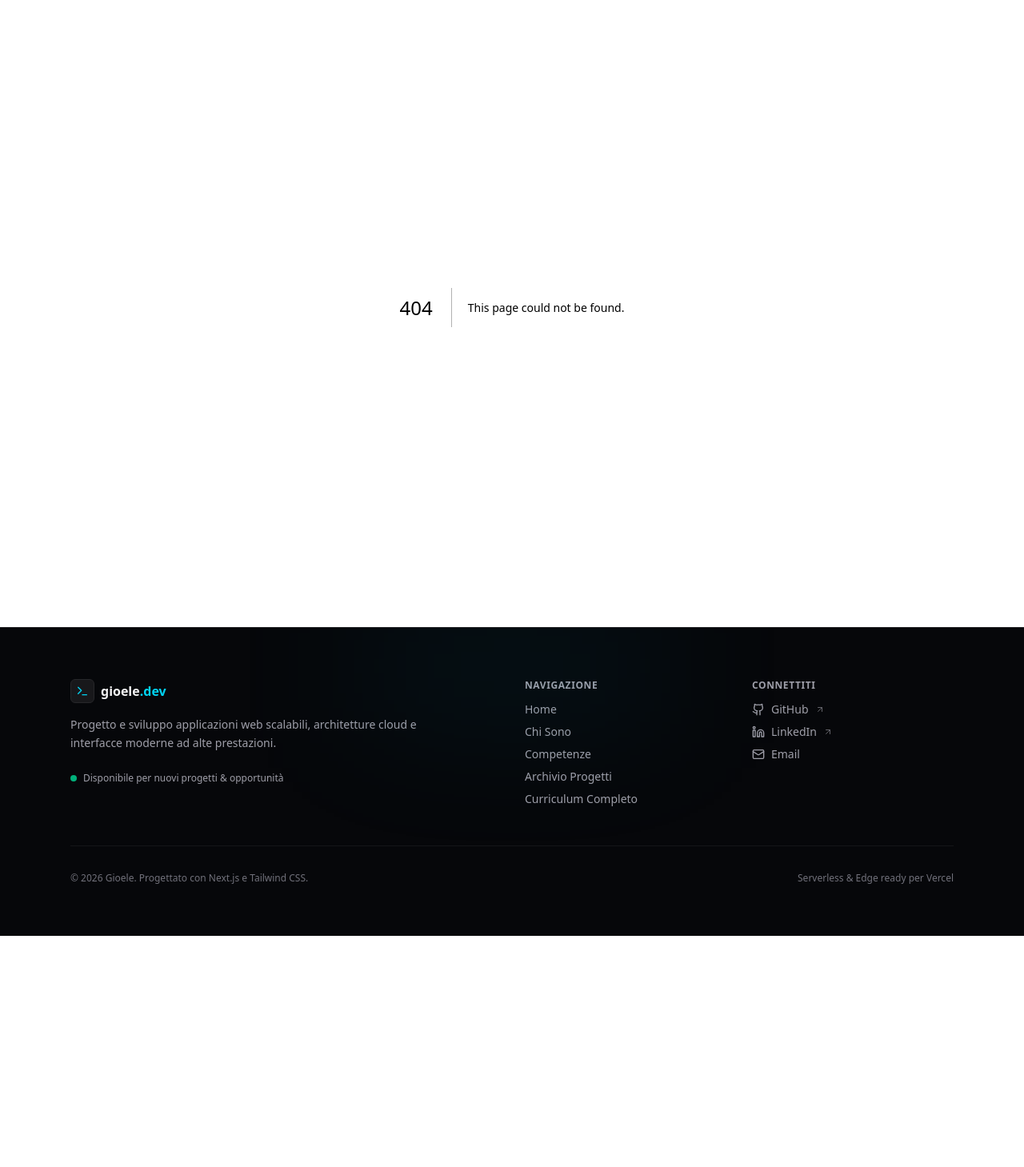
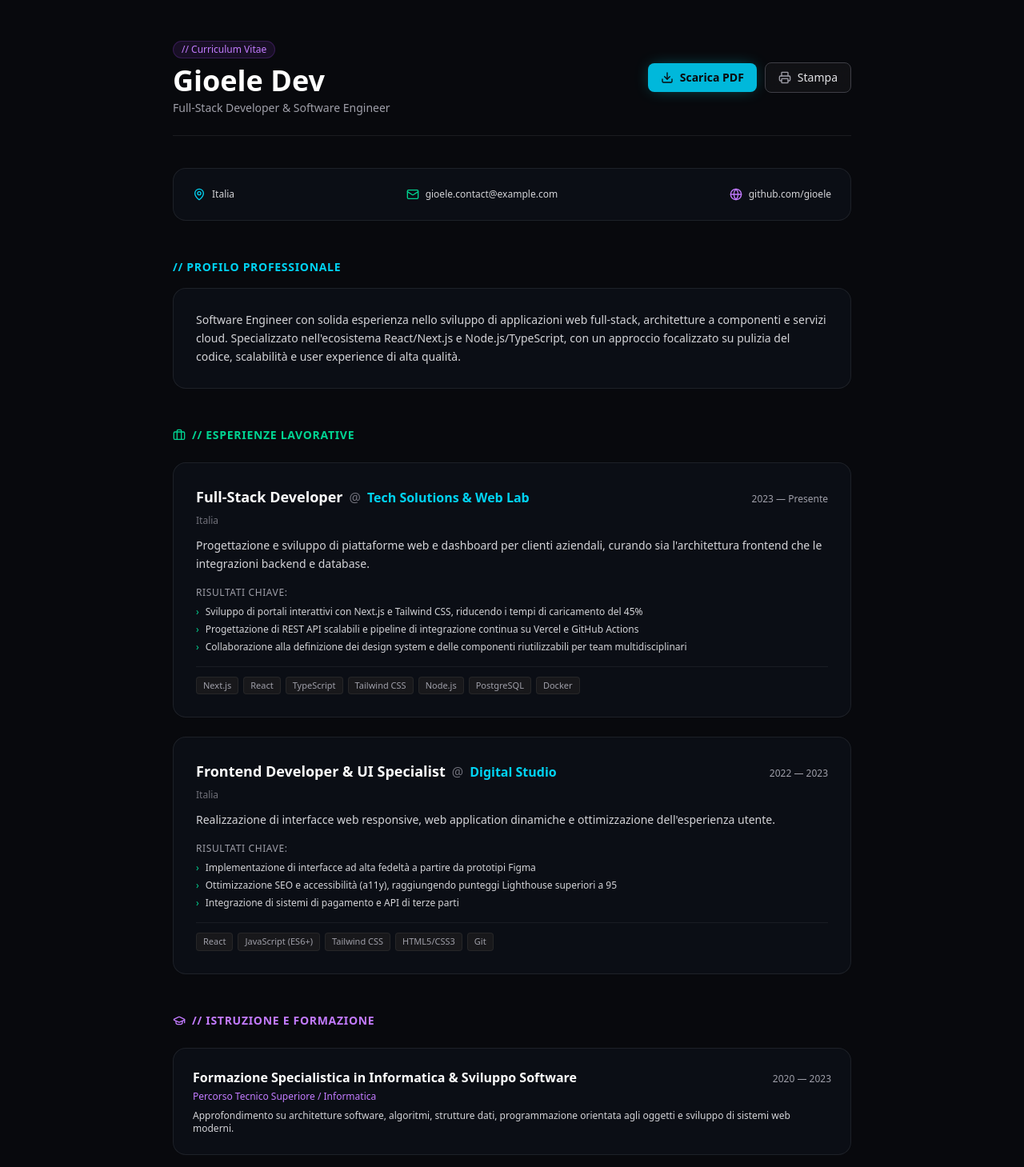
Before and after one commit to GioeleRora/gioggio, a Next.js app: page /cv in a window 1280 px wide. Before the commit this address had no page. Shown: the part 80-1539 px from the top of the page at 80% size. Before the commit the page ends 1250 px from the top, so only its background shows below. Built offline with nearby package versions, Linux system fonts and the light colour scheme.

Commit message:
feat(cv): create CV page with print preview and PDF download

```diff
--- /dev/null
+++ b/src/app/cv/page.tsx
@@ -0,0 +1,183 @@
+import { Metadata } from "next";
+import { Download, Briefcase, GraduationCap, Award, Globe, Mail, MapPin } from "lucide-react";
+import { Badge } from "@/components/ui/Badge";
+import { Button } from "@/components/ui/Button";
+import { cvData } from "@/data/cv";
+import { profileData } from "@/data/profile";
+import { CvPrintButton } from "@/components/cv/CvPrintButton";
+
+export const metadata: Metadata = {
+  title: "Curriculum Vitae | Gioele",
+  description:
+    "Curriculum vitae completo di Gioele: esperienze lavorative, percorso accademico, certificazioni e competenze tecniche.",
+};
+
+export default function CvPage() {
+  return (
+    <div className="max-w-4xl mx-auto px-4 sm:px-6 py-16">
+      {/* Top Action Bar */}
+      <div className="flex flex-col sm:flex-row sm:items-center justify-between gap-4 mb-10 pb-6 border-b border-white/[0.08]">
+        <div>
+          <Badge variant="purple" size="sm" className="mb-2">
+            {"// Curriculum Vitae"}
+          </Badge>
+          <h1 className="text-3xl sm:text-4xl font-extrabold text-white">
+            {profileData.name} {profileData.surname}
+          </h1>
+          <p className="text-zinc-400 text-sm font-mono mt-1">{profileData.role}</p>
+        </div>
+
+        {/* Action Buttons */}
+        <div className="flex flex-wrap items-center gap-2.5">
+          <Button href={cvData.pdfDownloadUrl} external download size="md" variant="primary">
+            <Download className="w-4 h-4" />
+            <span>Scarica PDF</span>
+          </Button>
+
+          <CvPrintButton />
+        </div>
+      </div>
+
+      {/* CV Contact & Meta strip */}
+      <div className="bento-card rounded-2xl p-6 mb-12 flex flex-wrap items-center justify-between gap-4 text-xs font-mono text-zinc-300">
+        <div className="flex items-center gap-2">
+          <MapPin className="w-4 h-4 text-cyan-400" />
+          <span>{profileData.location}</span>
+        </div>
+        <div className="flex items-center gap-2">
+          <Mail className="w-4 h-4 text-emerald-400" />
+          <a href={`mailto:${profileData.email}`} className="hover:underline">
+            {profileData.email}
+          </a>
+        </div>
+        <div className="flex items-center gap-2">
+          <Globe className="w-4 h-4 text-purple-400" />
+          <a href={profileData.github} target="_blank" rel="noopener noreferrer" className="hover:underline">
+            github.com/gioele
+          </a>
+        </div>
+      </div>
+
+      {/* Professional Summary */}
+      <section className="mb-12">
+        <h2 className="text-sm font-mono uppercase tracking-wider text-cyan-400 font-semibold mb-4 flex items-center gap-2">
+          <span>{"// Profilo Professionale"}</span>
+        </h2>
+        <div className="bento-card rounded-2xl p-6 sm:p-7 text-sm text-zinc-300 leading-relaxed">
+          {cvData.summary}
+        </div>
+      </section>
+
+      {/* Work Experiences */}
+      <section className="mb-12">
+        <h2 className="text-sm font-mono uppercase tracking-wider text-emerald-400 font-semibold mb-6 flex items-center gap-2">
+          <Briefcase className="w-4 h-4" />
+          <span>{"// Esperienze Lavorative"}</span>
+        </h2>
+
+        <div className="space-y-6">
+          {cvData.workExperiences.map((exp, index) => (
+            <div key={index} className="bento-card rounded-2xl p-6 sm:p-7">
+              <div className="flex flex-col sm:flex-row sm:items-baseline justify-between gap-1 mb-2">
+                <div className="flex flex-wrap items-baseline gap-2">
+                  <h3 className="text-lg font-bold text-white">{exp.role}</h3>
+                  <span className="text-zinc-500 font-mono">@</span>
+                  <span className="text-cyan-400 font-semibold font-mono">{exp.company}</span>
+                </div>
+                <span className="text-xs font-mono text-zinc-400">{exp.period}</span>
+              </div>
+
+              <span className="text-xs text-zinc-500 block mb-3 font-mono">{exp.location}</span>
+
+              <p className="text-sm text-zinc-300 mb-4 leading-relaxed">{exp.description}</p>
+
+              <div className="mb-4">
+                <span className="text-xs font-mono uppercase tracking-wider text-zinc-400 block mb-2">
+                  Risultati Chiave:
+                </span>
+                <ul className="space-y-1.5 text-xs text-zinc-300">
+                  {exp.achievements.map((item, i) => (
+                    <li key={i} className="flex items-start gap-2">
+                      <span className="text-emerald-400 font-mono">›</span>
+                      <span>{item}</span>
+                    </li>
+                  ))}
+                </ul>
+              </div>
+
+              <div className="flex flex-wrap gap-1.5 pt-3 border-t border-white/[0.06]">
+                {exp.technologies.map((t) => (
+                  <span
+                    key={t}
+                    className="px-2 py-0.5 rounded bg-zinc-900 border border-white/[0.06] text-[11px] font-mono text-zinc-400"
+                  >
+                    {t}
+                  </span>
+                ))}
+              </div>
+            </div>
+          ))}
+        </div>
+      </section>
+
+      {/* Education */}
+      <section className="mb-12">
+        <h2 className="text-sm font-mono uppercase tracking-wider text-purple-400 font-semibold mb-6 flex items-center gap-2">
+          <GraduationCap className="w-4 h-4" />
+          <span>{"// Istruzione e Formazione"}</span>
+        </h2>
+
+        <div className="space-y-4">
+          {cvData.education.map((edu, index) => (
+            <div key={index} className="bento-card rounded-2xl p-6">
+              <div className="flex flex-col sm:flex-row sm:items-baseline justify-between gap-1 mb-1">
+                <h3 className="text-base font-bold text-white">{edu.degree}</h3>
+                <span className="text-xs font-mono text-zinc-400">{edu.period}</span>
+              </div>
+              <span className="text-xs font-mono text-purple-400 block mb-2">{edu.institution}</span>
+              {edu.description && <p className="text-xs text-zinc-300">{edu.description}</p>}
+            </div>
+          ))}
+        </div>
+      </section>
+
+      {/* Certifications & Languages Grid */}
+      <div className="grid grid-cols-1 md:grid-cols-2 gap-6 mb-12">
+        {/* Certifications */}
+        <section>
+          <h2 className="text-sm font-mono uppercase tracking-wider text-cyan-400 font-semibold mb-4 flex items-center gap-2">
+            <Award className="w-4 h-4" />
+            <span>{"// Certificazioni"}</span>
+          </h2>
+          <div className="bento-card rounded-2xl p-6 space-y-4">
+            {cvData.certifications.map((cert, index) => (
+              <div key={index} className="border-b border-white/[0.06] last:border-0 pb-3 last:pb-0">
+                <h3 className="text-sm font-bold text-white">{cert.name}</h3>
+                <div className="flex items-center justify-between text-xs font-mono text-zinc-400 mt-1">
+                  <span>{cert.issuer}</span>
+                  <span>{cert.date}</span>
+                </div>
+              </div>
+            ))}
+          </div>
+        </section>
+
+        {/* Languages */}
+        <section>
+          <h2 className="text-sm font-mono uppercase tracking-wider text-emerald-400 font-semibold mb-4 flex items-center gap-2">
+            <Globe className="w-4 h-4" />
+            <span>{"// Lingue"}</span>
+          </h2>
+          <div className="bento-card rounded-2xl p-6 space-y-3">
+            {cvData.languages.map((lang, index) => (
+              <div key={index} className="flex items-center justify-between text-sm py-1 border-b border-white/[0.06] last:border-0">
+                <span className="font-medium text-white">{lang.language}</span>
+                <span className="text-xs font-mono text-zinc-400">{lang.level}</span>
+              </div>
+            ))}
+          </div>
+        </section>
+      </div>
+    </div>
+  );
+}
--- /dev/null
+++ b/src/components/cv/CvPrintButton.tsx
@@ -0,0 +1,19 @@
+"use client";
+
+import { Printer } from "lucide-react";
+import { Button } from "@/components/ui/Button";
+
+export function CvPrintButton() {
+  const handlePrint = () => {
+    if (typeof window !== "undefined") {
+      window.print();
+    }
+  };
+
+  return (
+    <Button onClick={handlePrint} size="md" variant="outline">
+      <Printer className="w-4 h-4 text-zinc-400" />
+      <span>Stampa</span>
+    </Button>
+  );
+}
```
